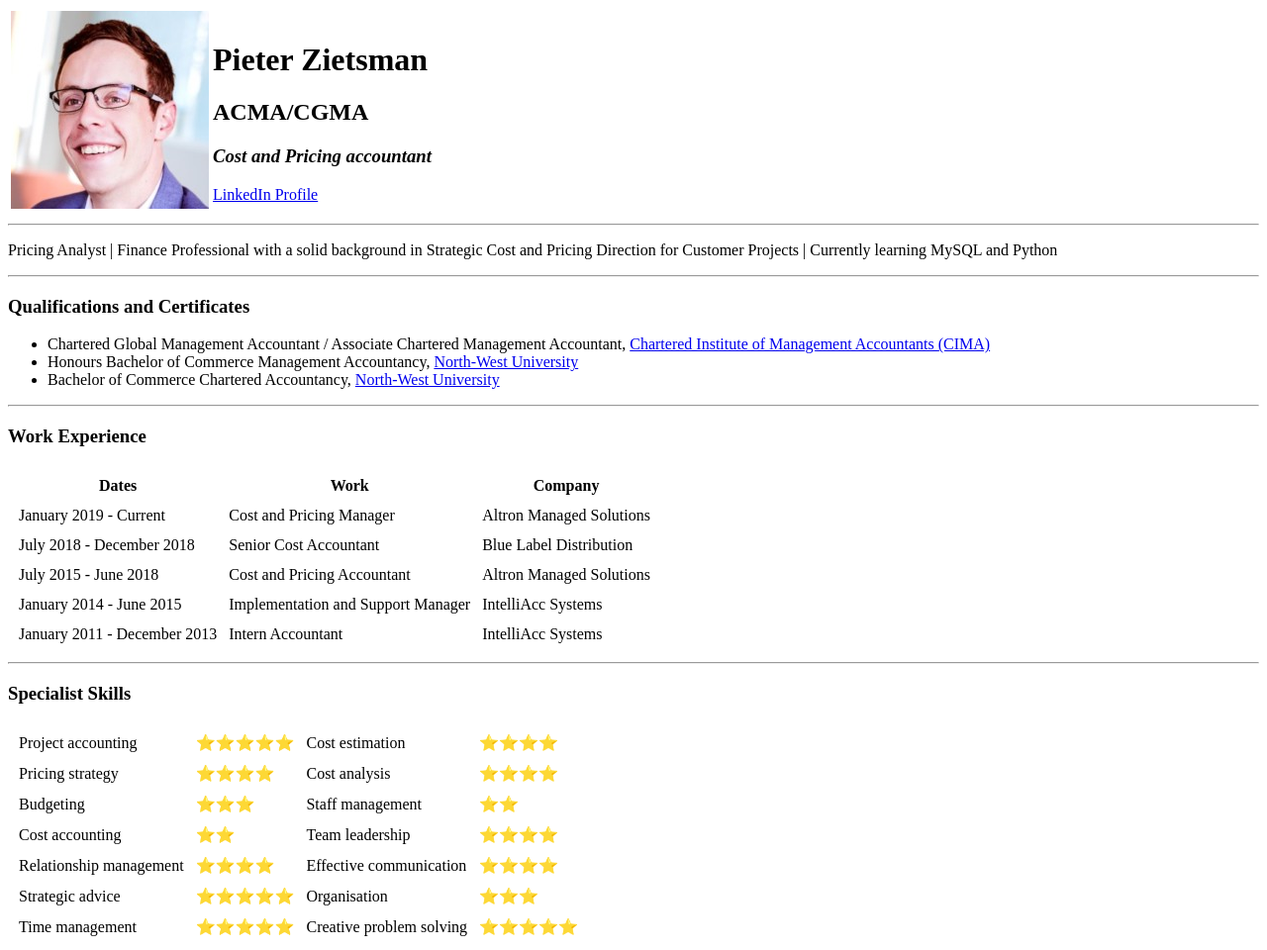
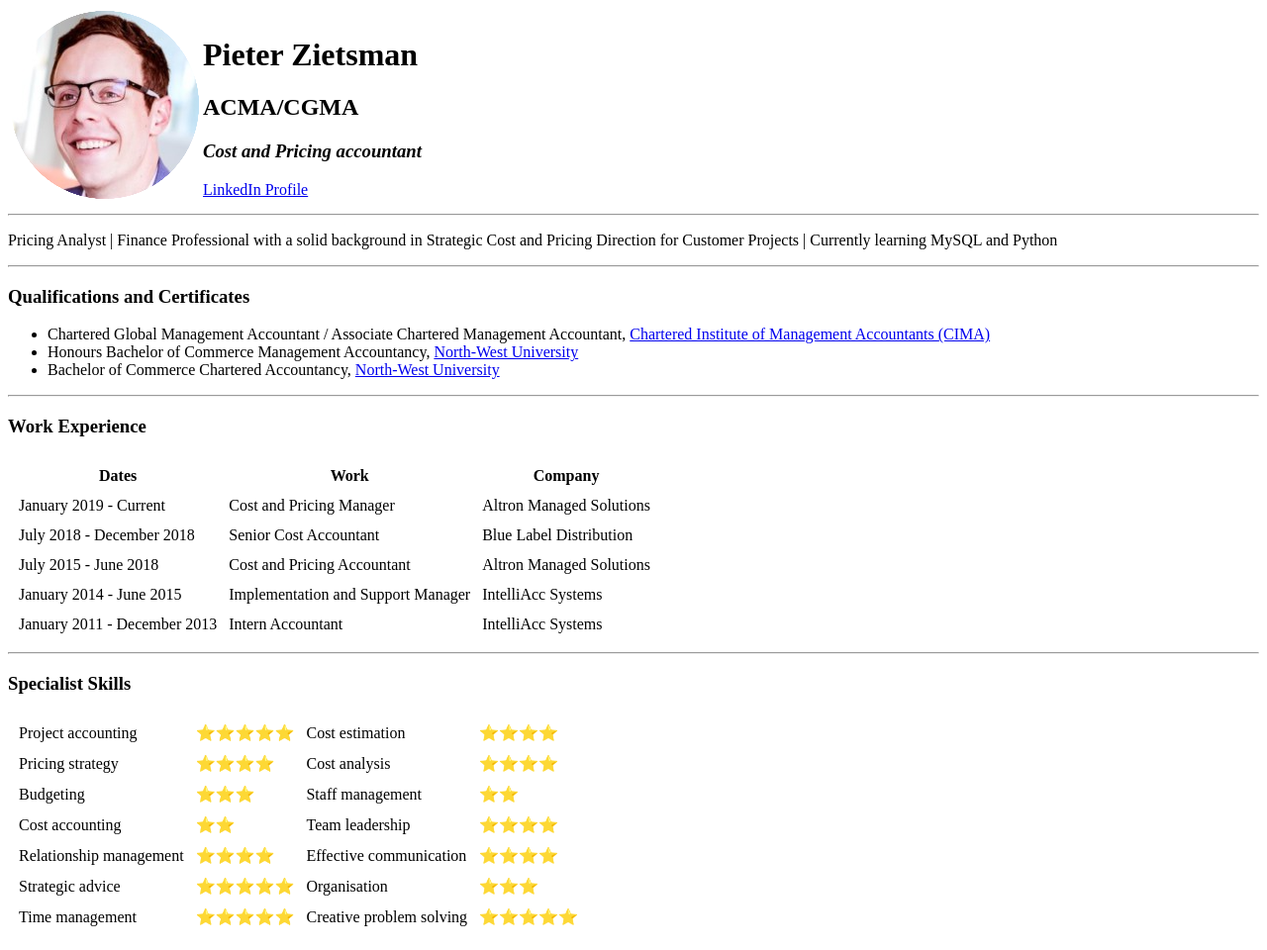
Before and after one commit to PieterZietsman/CV, a plain HTML site: page index.html in a window 1280 px wide. Shown: the top 960 px of the page at 99% size. Drawn offline with Linux system fonts and the light colour scheme.

Commit message:
Updated Profile Pic

```diff
--- a/index.html
+++ b/index.html
@@ -11,7 +11,7 @@
     <table>
         <tbody>
         <tr>
-            <td><img src='Profile Pic.jpeg' alt="Pieter profile picture"></td>
+            <td><img src='profile_pic_2.png' alt="Pieter profile picture"></td>
             <td><h1>Pieter Zietsman</h1>
                 <h2>ACMA/CGMA</h2>
                 <h3><em><strong>Cost and Pricing accountant</strong></em></h3>
```
